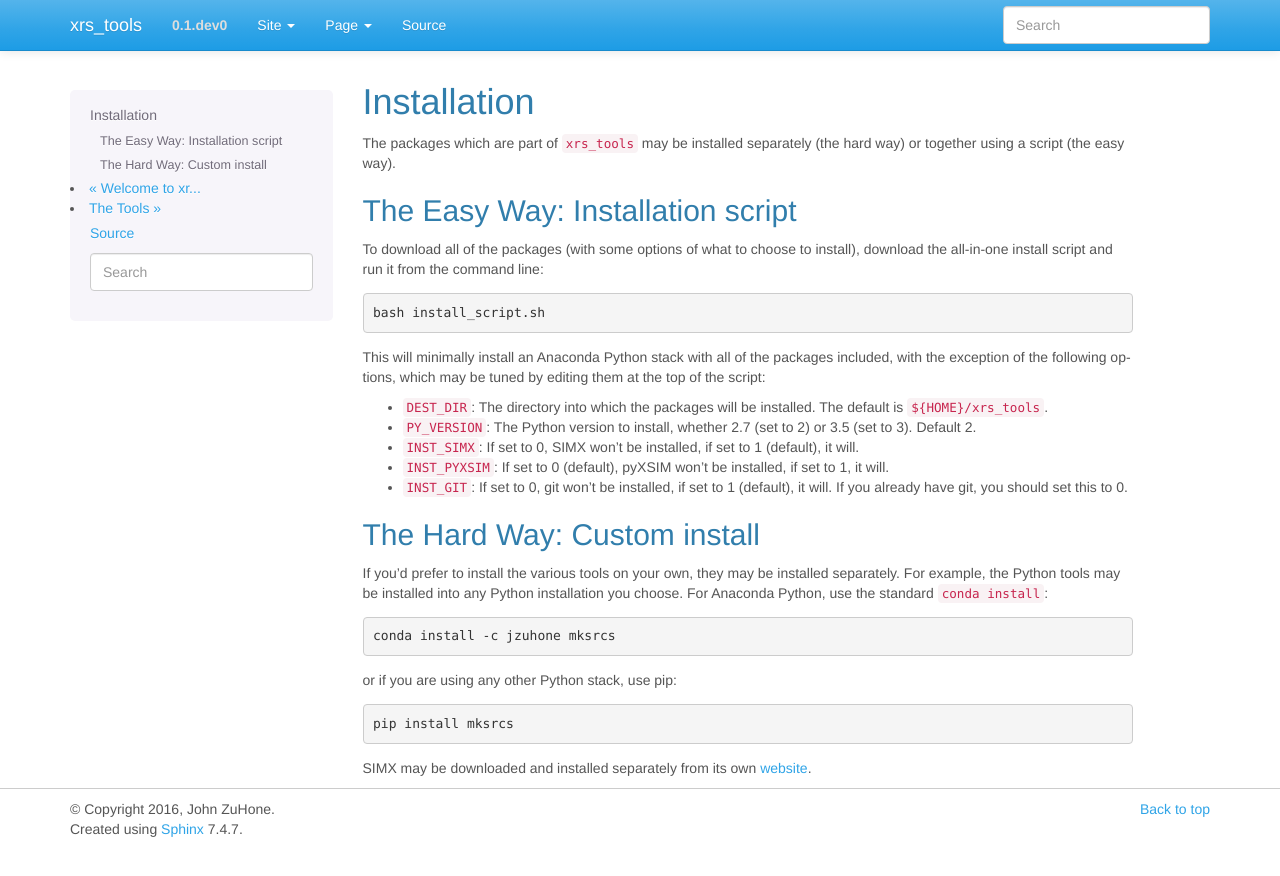
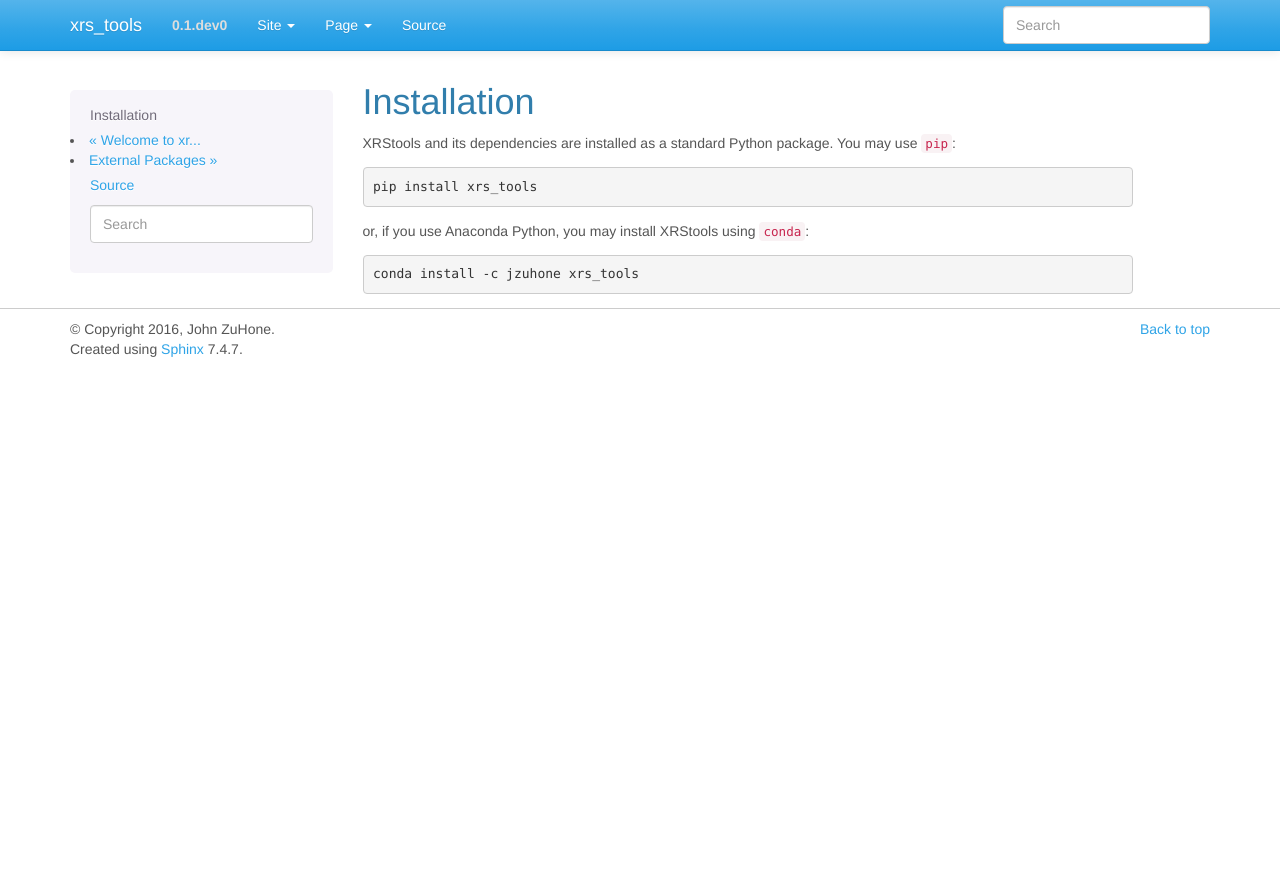
Before and after one commit to lynx-x-ray-observatory/soxs, a Sphinx documentation site: the page built from doc/source/installing.rst, in a window 1280 px wide. Shown: the top 876 px of the page. Built offline with Sphinx 7.4.7, drawn with Linux system fonts in a browser that asks for light colours.

Commit message:
Get rid of the install script and only refer to SIMX and pyXSIM as external packages

```diff
--- a/doc/source/index.rst
+++ b/doc/source/index.rst
@@ -12,7 +12,7 @@ Contents:
    :maxdepth: 2
 
    installing
-   tools
+   external_packages
 
 
 Indices and tables
--- a/doc/source/installing.rst
+++ b/doc/source/installing.rst
@@ -3,48 +3,14 @@
 Installation
 ============
 
-The packages which are part of ``xrs_tools`` may be installed separately (the hard
-way) or together using a script (the easy way).
-
-The Easy Way: Installation script
----------------------------------
-
-To download all of the packages (with some options of what to choose to install),
-download the all-in-one install script and run it from the command line:
+XRStools and its dependencies are installed as a standard Python package. You may use ``pip``:
 
 .. code-block:: bash
 
-    bash install_script.sh
+    pip install xrs_tools
 
-This will minimally install an Anaconda Python stack with all of the packages
-included, with the exception of the following options, which may be tuned by
-editing them at the top of the script:
-
-* ``DEST_DIR``: The directory into which the packages will be installed. The default
-  is ``${HOME}/xrs_tools``.
-* ``PY_VERSION``: The Python version to install, whether 2.7 (set to 2) or 3.5 (set
-  to 3). Default 2.
-* ``INST_SIMX``: If set to 0, SIMX won't be installed, if set to 1 (default), it will.
-* ``INST_PYXSIM``: If set to 0 (default), pyXSIM won't be installed, if set to 1, it will.
-* ``INST_GIT``: If set to 0, git won't be installed, if set to 1 (default), it will.
-  If you already have git, you should set this to 0.
-
-The Hard Way: Custom install
-----------------------------
-
-If you'd prefer to install the various tools on your own, they may be installed
-separately. For example, the Python tools may be installed into any Python
-installation you choose. For Anaconda Python, use the standard ``conda install``:
+or, if you use Anaconda Python, you may install XRStools using ``conda``:
 
 .. code-block:: bash
 
-    conda install -c jzuhone mksrcs
-
-or if you are using any other Python stack, use pip:
-
-.. code-block:: bash
-
-    pip install mksrcs
-
-SIMX may be downloaded and installed separately from its own
-`website <http://hea-www.cfa.harvard.edu/simx>`_.
+    conda install -c jzuhone xrs_tools
```
Also changed, not shown: doc/source/external_packages.rst (renamed from doc/source/tools.rst, +10 -13 lines), 1 other file.
